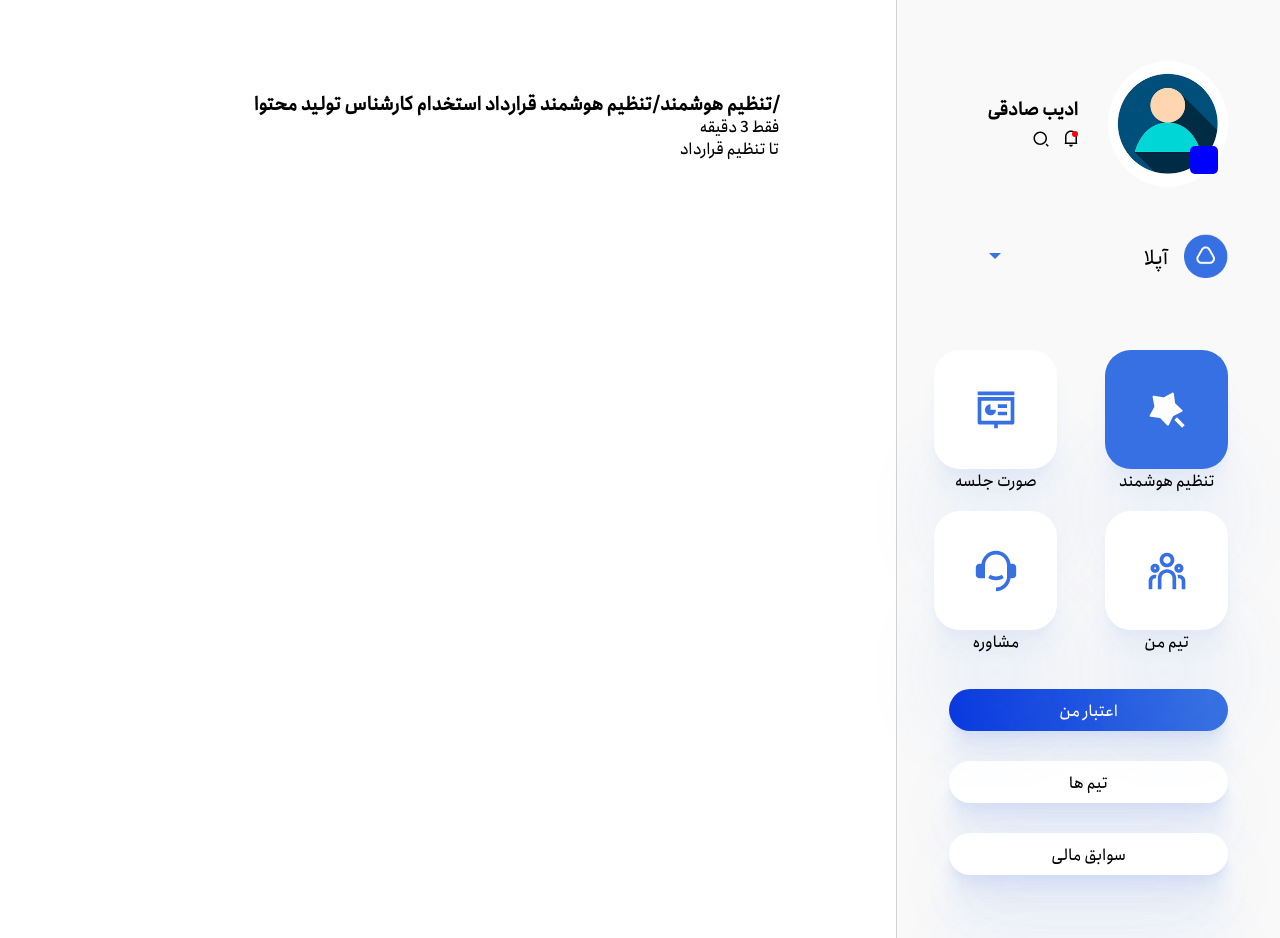
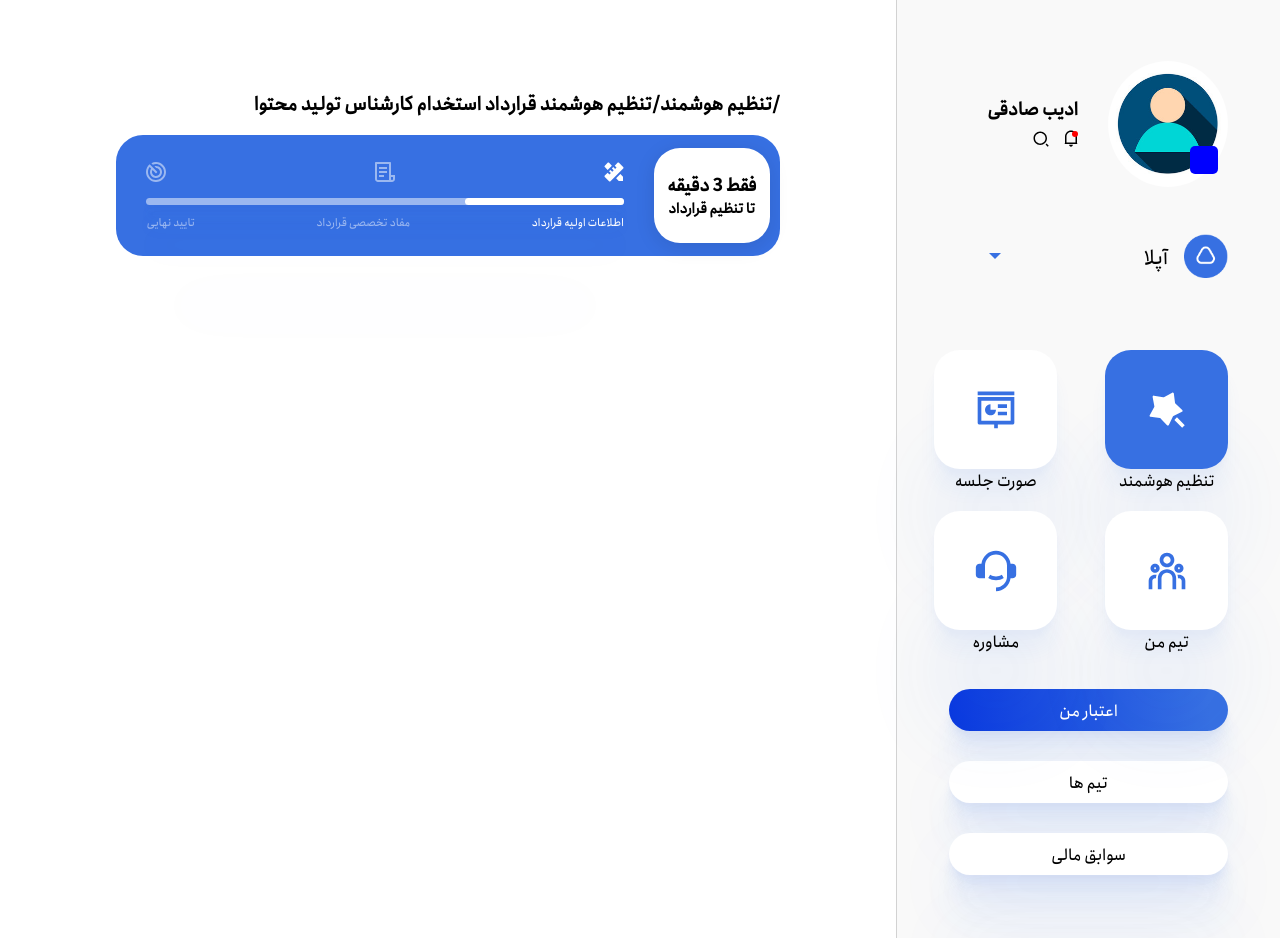
Before and after one commit to adibsadeghi1993/uplaw, a React (Create React App) app: page /dashbord in a window 1280 px wide. Built offline with nearby package versions, Linux system fonts and the light colour scheme; some icons are missing.

Commit message:
ContractHeader was created for desktop

```diff
--- a/src/components/userInfo/adjustContract/AdjustContract.js
+++ b/src/components/userInfo/adjustContract/AdjustContract.js
@@ -2,7 +2,7 @@ import React,{useState} from 'react'
 import styles from "./adjustContract.module.css"
 import uplawImage from "../../../asstes/uplaw.png"
 import UserProfile from '../commonFiles/userProfile/UserProfile';
-import ContractHeader from './contractHeader/ContractHeader';
+import ContractHeader from '../commonFiles/contractHeader/ContractHeader';
 
 const AdjustContract = () => {
     const initialState = [
--- a/src/components/userInfo/adjustContract/contractHeader/ContractHeader.js
+++ /dev/null
@@ -1,24 +0,0 @@
-import React from 'react'
-import styles from "./contractHeader.module.css"
-
-const ContractHeader = () => {
-    return (
-        <section>
-            <h1>/تنظیم هوشمند/تنظیم هوشمند قرارداد استخدام کارشناس تولید محتوا</h1>
-            <section>
-                <div>
-                    <p> فقط 3 دقیقه </p>
-                    <p>تا تنظیم قرارداد</p>
-                </div>
-                <article>
-                    <div></div>
-                    <div></div>
-                    <div></div>
-                </article>
-            </section>
-
-        </section>
-    )
-}
-
-export default ContractHeader
--- /dev/null
+++ b/src/components/userInfo/commonFiles/contractHeader/ContractHeader.js
@@ -0,0 +1,38 @@
+import React from 'react'
+import styles from "./contractHeader.module.css"
+import basicContractInfoImage from "../../../../asstes/contracfirstinfo.svg"
+import spacialContractInfoImage from "../../../../asstes/specialinfocontract.svg"
+import confirmContractImage from "../../../../asstes/confirmcontract.svg"
+
+
+const ContractHeader = ({opacity=0.5,width="33.333%"}) => {
+    return (
+        <section>
+            <h1>/تنظیم هوشمند/تنظیم هوشمند قرارداد استخدام کارشناس تولید محتوا</h1>
+            <section className={styles.contractHeader}>
+                <div className={styles.minute}>
+                    <h3> فقط 3 دقیقه </h3>
+                    <p>تا تنظیم قرارداد</p>
+                </div>
+                <article className={styles.progress_contract}>
+                    <div className={styles.contract_images}>
+                        <img src={basicContractInfoImage} alt="اطلاعات پایه قرارداد" />
+                        <img style={{opacity:opacity}} src={spacialContractInfoImage} alt="مفاد تخصصی قرارداد" />
+                        <img style={{opacity:opacity}} src={confirmContractImage} alt="تایید نهایی" />
+                    </div>
+                    <div className={styles.progress_container}>
+                        <div style={{width:`${width}`}} className={styles.progress}></div>
+                    </div>
+                    <div className={styles.contract_info}>
+                        <p>اطلاعات اولیه قرارداد</p>
+                        <p style={{opacity:opacity}} >مفاد تخصصی قرارداد</p>
+                        <p style={{opacity:opacity}} >تایید نهایی</p>
+                    </div>
+                </article>
+            </section>
+
+        </section>
+    )
+}
+
+export default ContractHeader
--- /dev/null
+++ b/src/components/userInfo/commonFiles/contractHeader/contractHeader.module.css
@@ -0,0 +1,68 @@
+.contractHeader{
+    background: #3770E2;
+    border-radius: 27px;
+    margin-top: 20px;
+    display: flex;
+    align-items: center;
+   padding-top: 13px;
+   padding-bottom: 13px;
+   padding-right: 10px;
+   padding-left: 30px;
+
+}
+.progress_contract{
+    flex: 5;
+    margin-right: 30px;
+}
+.minute{
+    flex: 1;
+    background: #FFFFFF;
+box-shadow: 0px 4px 20px rgba(0, 0, 0, 0.1);
+border-radius: 26px;
+padding: 24px 10px;
+
+}
+.minute h3{
+    font-weight: 900;
+font-size: 18px;
+line-height: 25px;
+color: #000000;
+text-align: center;
+}
+.minute p{
+font-weight: 800;
+font-size: 14px;
+line-height: 22px;
+text-align: center;
+color: #000000;
+}
+.contract_images{
+    display: flex;
+    justify-content: space-between;
+
+}
+
+.contract_info{
+    display: flex;
+    justify-content: space-between;
+}
+.contract_info p{
+    font-size: 11px;
+line-height: 17px;
+text-align: right;
+color: #FFFFFF;
+}
+.progress_container{
+    height: 7px;
+    background-color: rgba(255, 255, 255, 0.5);
+    width: 100%;
+    box-shadow: 0px 104px 80px rgba(55, 112, 226, 0.07), 0px 43.4487px 33.4221px rgba(55, 112, 226, 0.0503198), 0px 23.2298px 17.869px rgba(55, 112, 226, 0.0417275), 0px 13.0224px 10.0172px rgba(55, 112, 226, 0.035), 0px 6.91611px 5.32008px rgba(55, 112, 226, 0.0282725), 0px 2.87795px 2.21381px rgba(55, 112, 226, 0.0196802);
+border-radius: 26px;
+margin-top: 16px;
+margin-bottom: 8px;
+}
+.progress{
+    background-color: white;
+    height: 7px;
+    border-radius: 26px;
+}
```
Also changed, not shown: src/components/userInfo/adjustContract/contractHeader/contractHeader.module.css (deleted).
